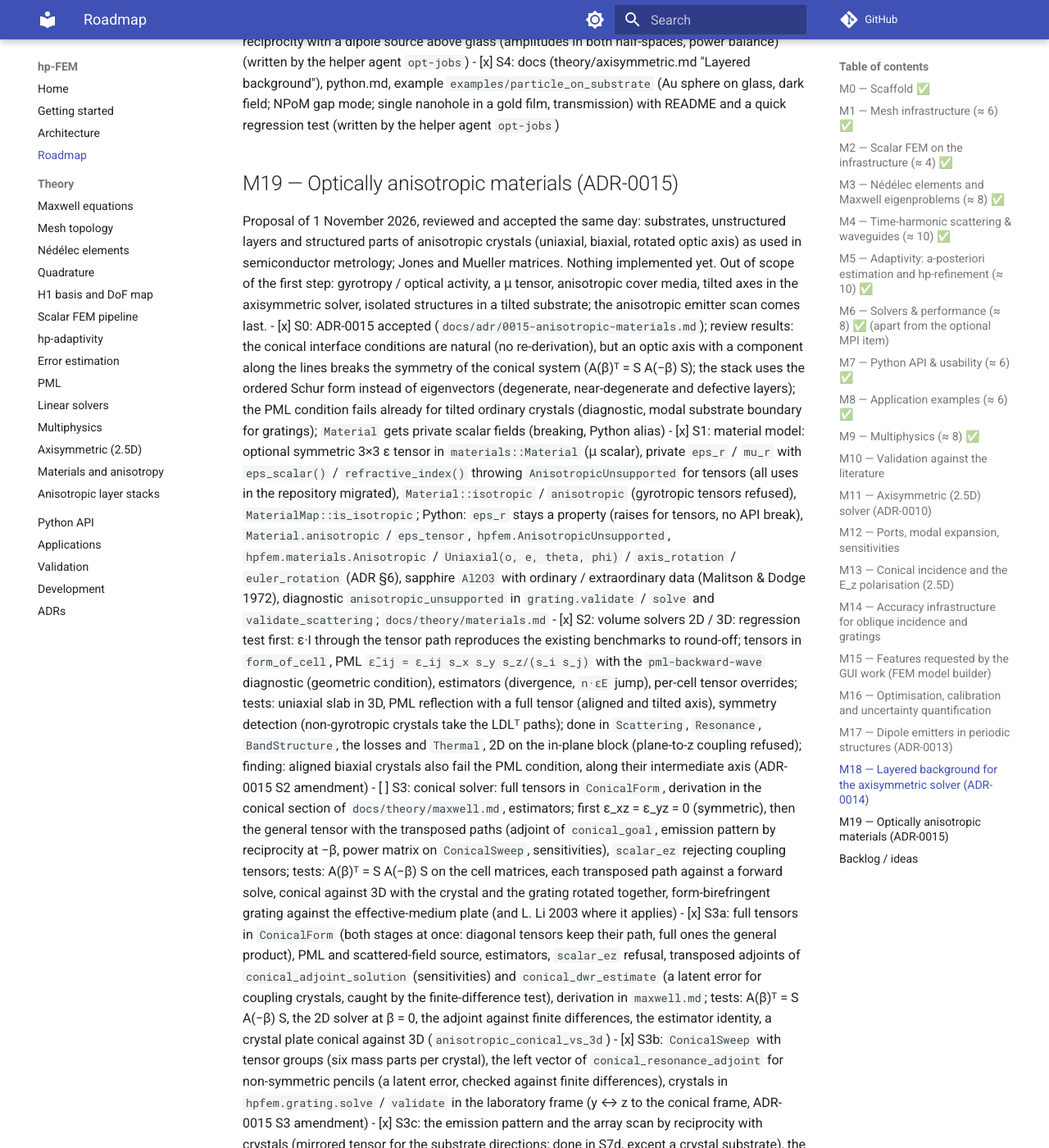
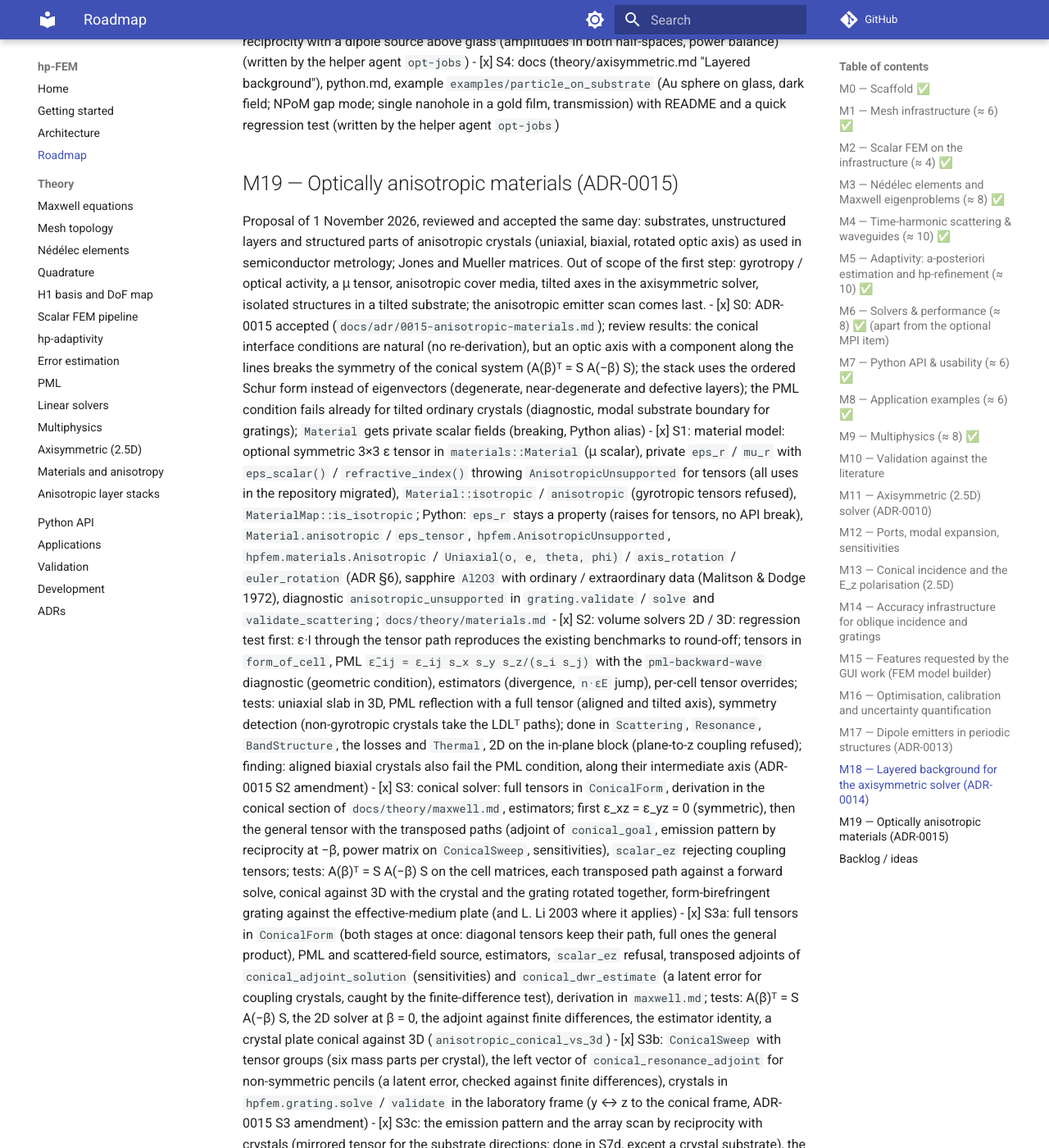
Before and after one commit to PhotonPower/hp-FEM, an MkDocs documentation site: the page built from docs/roadmap.md, in a window 1280 px wide and 1400 px high, scrolled down 13941 px. Shown: the whole window at 82% size. Built offline with MkDocs 1.6.1 and Material for MkDocs 9.7.7, drawn with Linux system fonts in a browser that asks for light colours; comment, search, counter and statistics services are not loaded; some of the changed text lies outside the part shown.

Commit message:
docs(roadmap): tick M19 S3/S4 and update status in CLAUDE.md
M19 S3 and S4 had all sub-steps done but were still unticked; the M19
intro no longer says nothing is implemented. CLAUDE.md §12 now lists M17
as complete, adds M19 (open: validation of S7e-2b) and the 3D ring driver.

Co-Authored-By: Claude Opus 5.5 <noreply@anthropic.com>

```diff
--- a/docs/roadmap.md
+++ b/docs/roadmap.md
@@ -530,7 +530,7 @@ particles on substrates, nanoparticle-on-mirror, holes and grooves in films (neg
 ## M19 — Optically anisotropic materials (ADR-0015)
 Proposal of 1 November 2026, reviewed and accepted the same day: substrates, unstructured layers
 and structured parts of anisotropic crystals (uniaxial, biaxial, rotated optic axis) as used in
-semiconductor metrology; Jones and Mueller matrices. Nothing implemented yet. Out of scope of the
+semiconductor metrology; Jones and Mueller matrices. Out of scope of the
 first step: gyrotropy / optical activity, a μ tensor, anisotropic cover media, tilted axes in the
 axisymmetric solver, isolated structures in a tilted substrate; the anisotropic emitter scan comes
 last.
@@ -557,7 +557,7 @@ last.
   paths); done in `Scattering`, `Resonance`, `BandStructure`, the losses and `Thermal`, 2D on
   the in-plane block (plane-to-z coupling refused); finding: aligned biaxial crystals also fail
   the PML condition, along their intermediate axis (ADR-0015 S2 amendment)
-- [ ] S3: conical solver: full tensors in `ConicalForm`, derivation in the conical section of
+- [x] S3: conical solver: full tensors in `ConicalForm`, derivation in the conical section of
   `docs/theory/maxwell.md`, estimators; first ε_xz = ε_yz = 0 (symmetric), then the general tensor
   with the transposed paths (adjoint of `conical_goal`, emission pattern by reciprocity at −β,
   power matrix on `ConicalSweep`, sensitivities), `scalar_ez` rejecting coupling tensors; tests:
@@ -586,7 +586,7 @@ last.
       the conical solver against 3D cells with the lines along z and with grating, crystal, wave
       and probe rotated by 90° about the normal; 5e-5 at p = 4
       (`tests/convergence/anisotropic_conical_vs_3d.cpp`)
-- [ ] S4: anisotropic `LayerStack`: 4×4 system per layer (ε_zz ≠ 0), ordered complex Schur form
+- [x] S4: anisotropic `LayerStack`: 4×4 system per layer (ε_zz ≠ 0), ordered complex Schur form
   and 2×2 block exponentials, stable S-matrix recursion on the up / down subspaces, substrate modes
   (o / e by the axis, biaxial by power orthogonality), Jones matrix, analytic stack field for the
   scattered-field source; tests: independent eigenvector 4×4 transfer matrix (thin layers), closed
```
Also changed, not shown: CLAUDE.md (+13 -5 lines).
